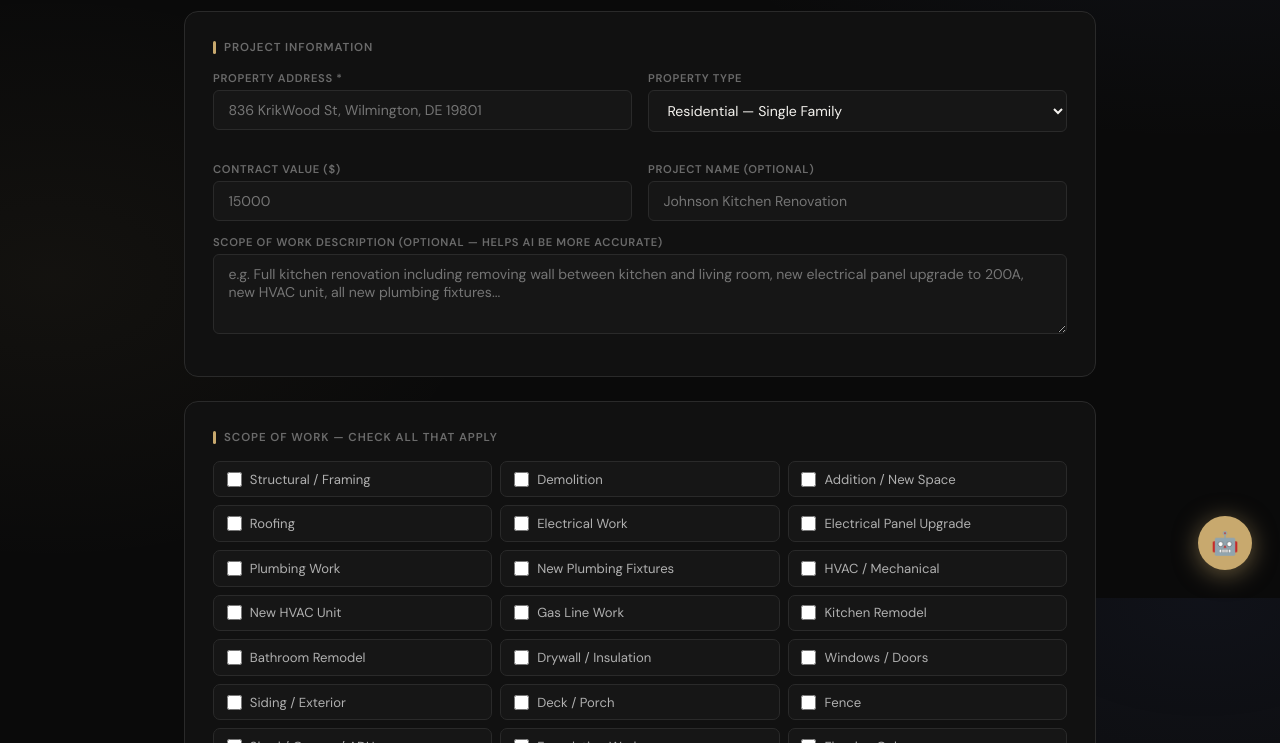
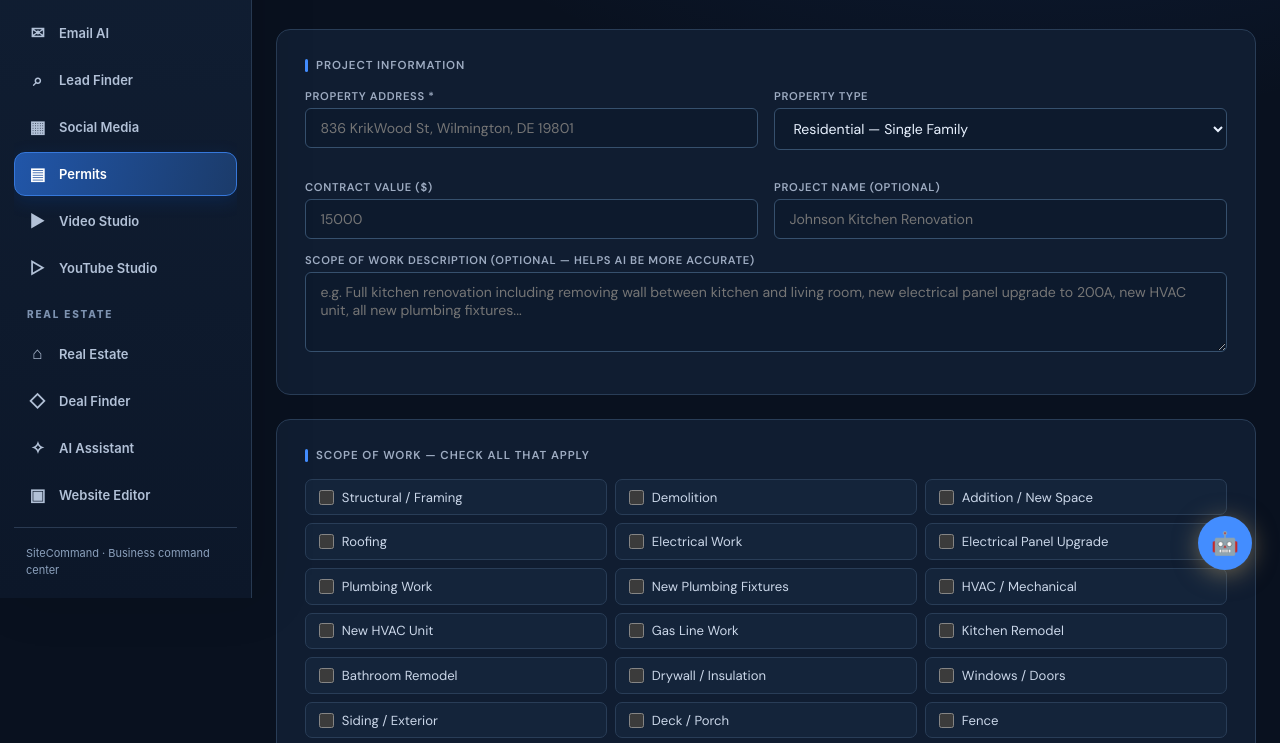
Before and after one commit to sitecommand-io/platform, a plain HTML site: page permits.html in a window 1280 px wide. Shown: the part 202-945 px from the top of the page. Drawn offline with Linux system fonts and the light colour scheme.

Commit message:
Redesign page with navy sidebar workspace

```diff
--- a/permits.html
+++ b/permits.html
@@ -311,6 +311,7 @@ html{-webkit-tap-highlight-color:transparent;scroll-behavior:smooth}
 
 </style>
 <link rel="stylesheet" href="sitecommand-3d.css?v=20261119" />
+<link rel="stylesheet" href="sitecommand-navy.css?v=2"><script defer src="sitecommand-workspace.js?v=2"></script>
 </head>
 <body>
 <header class="sc-bar">
```
